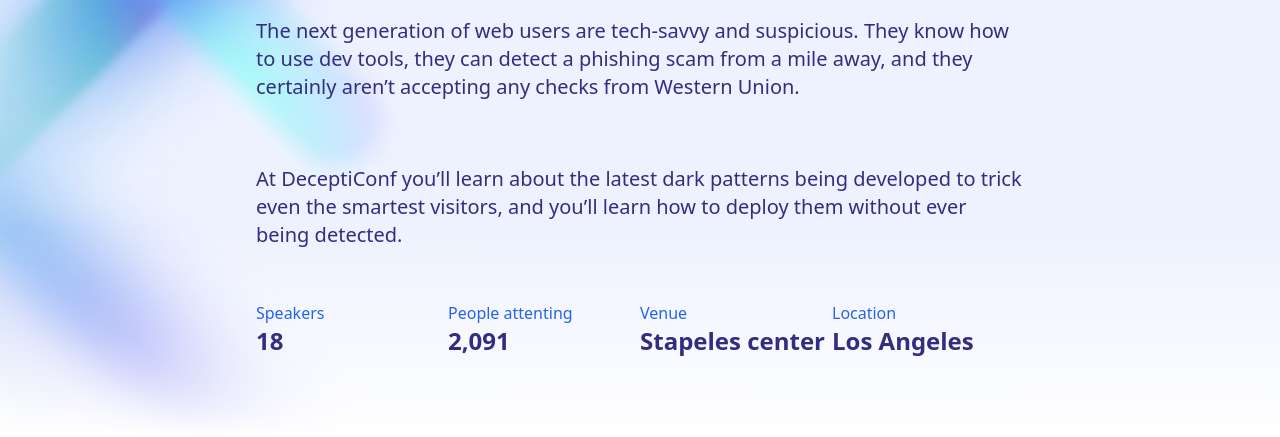
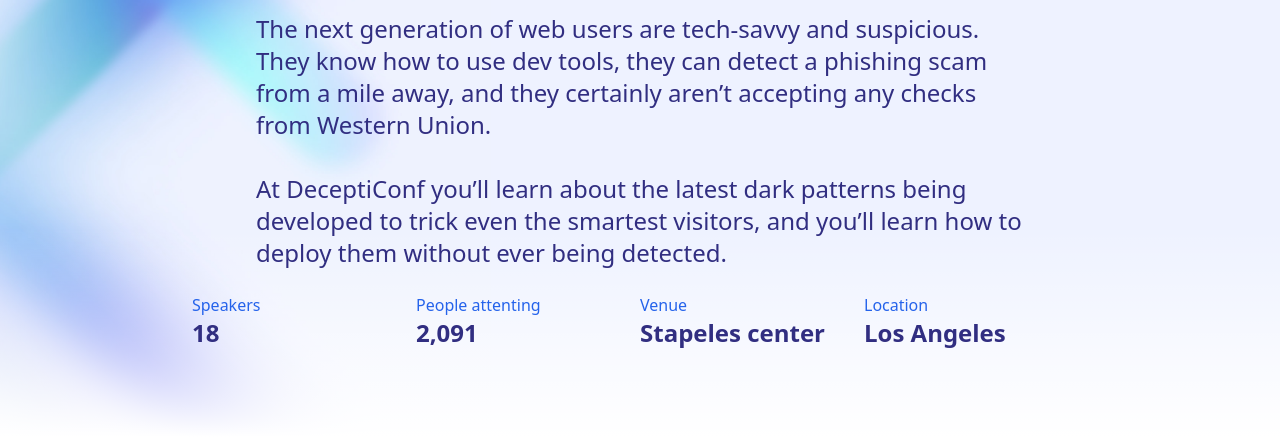
Before and after one commit to Amin-Ansari/tailwin-DeceptiConf-layout, a plain HTML site: page index.html in a window 1280 px wide. Shown: the part 379-816 px from the top of the page. Drawn offline with Linux system fonts and the light colour scheme; files whose address does not match are found by name.

Commit message:
The header got fixed and also the button got added

```diff
--- a/index.html
+++ b/index.html
@@ -44,40 +44,45 @@
         />
         <div class="pt-52 max-w-3xl mx-auto relative zindex-1">
           <h1
-            class="text-5xl text-left md:text-center md:text-7xl font-bold text-blue-600 mx-auto zindex-1"
+            class="text-5xl text-left md:text-center md:text-7xl font-bold text-blue-600 mx-auto zindex-1 mb-3"
           >
             A design conference
             <span class="block pt-3">for the dark side.</span>
           </h1>
-          <p class="py-3 md:py-8 text-lg md:text-xl text-indigo-900">
+          <p class="py-2 md:py-4 text-lg md:text-2xl text-indigo-900">
             The next generation of web users are tech-savvy and suspicious. They
             know how to use dev tools, they can detect a phishing scam from a
             mile away, and they certainly aren’t accepting any checks from
             Western Union.
           </p>
-          <p class="py-3 md:py-8 text-lg md:text-xl text-indigo-900">
+          <p class="py-2 md:py-4 text-lg md:text-2xl text-indigo-900">
             At DeceptiConf you’ll learn about the latest dark patterns being
             developed to trick even the smartest visitors, and you’ll learn how
             to deploy them without ever being detected.
           </p>
         </div>
-        <div class="max-w-3xl py-5 pb-20 z-10 relative mx-auto">
+        <div class="max-w-4xl pb-20 z-10 relative mx-auto">
+          <button
+            class="bg-blue-500 hover:bg-blue-700 transition-all w-full my-7 md:hidden py-3 px-4 text-lg rounded-xl text-gray-100 font-semibold"
+          >
+            Get your Ticket
+          </button>
           <ul class="flex justify-center shrink-0 flex-wrap *:text-indigo-900">
-            <li class="text-left w-[50%] lg:w-[calc(100%/4)]">
+            <li class="text-left w-[50%] lg:w-[calc(100%/4)] py-2">
               <h2 class="text-blue-600">Speakers</h2>
-              <p class="font-semibold text-2xl">18</p>
+              <p class="font-semibold text-xl md:text-2xl">18</p>
             </li>
-            <li class="text-left w-[50%] lg:w-[calc(100%/4)]">
+            <li class="text-left w-[50%] lg:w-[calc(100%/4)] py-2">
               <h2 class="text-blue-600">People attenting</h2>
-              <p class="font-semibold text-2xl">2,091</p>
+              <p class="font-semibold text-xl md:text-2xl">2,091</p>
             </li>
-            <li class="text-left w-[50%] lg:w-[calc(100%/4)]">
+            <li class="text-left w-[50%] lg:w-[calc(100%/4)] py-2">
               <h2 class="text-blue-600">Venue</h2>
-              <p class="font-semibold text-2xl">Stapeles center</p>
+              <p class="font-semibold text-xl md:text-2xl">Stapeles center</p>
             </li>
-            <li class="text-left w-[50%] lg:w-[calc(100%/4)]">
+            <li class="text-left w-[50%] lg:w-[calc(100%/4)] py-2">
               <h2 class="text-blue-600">Location</h2>
-              <p class="font-semibold text-2xl">Los Angeles</p>
+              <p class="font-semibold text-xl md:text-2xl">Los Angeles</p>
             </li>
           </ul>
         </div>
```
Also changed, not shown: dist/tailwind.css.
